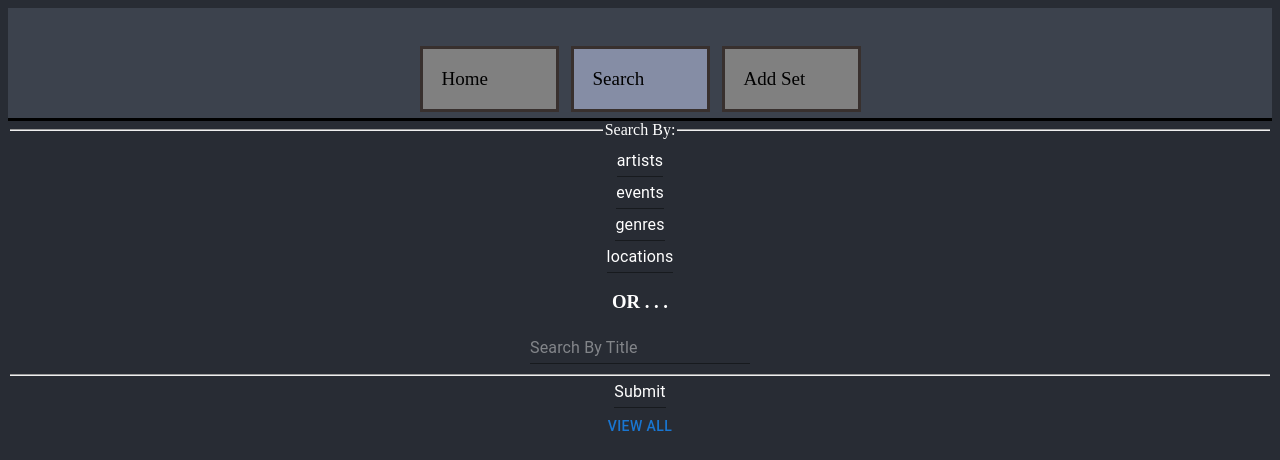
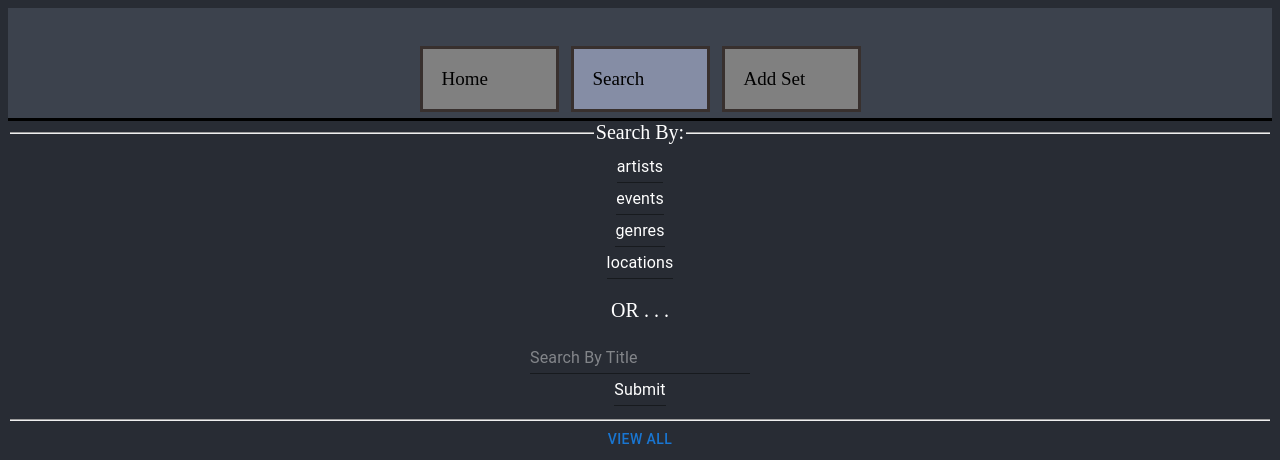
Before and after one commit to fusion407/Electronic-Dance-Music-Application, a React (Create React App) app: page /search in a window 1280 px wide. Shown: the top 460 px of the page. Built offline with nearby package versions, Linux system fonts and the light colour scheme; no server answers; grey boxes are pictures that could not be loaded.

Commit message:
added event listeners to inputs in Search components

```diff
--- a/src/App.css
+++ b/src/App.css
@@ -43,8 +43,11 @@ html {
 fieldset {
   border-left : hidden;
   border-right : hidden;
-
+  font-size: 20px;
 }
+/* h3 {
+  text-decoration: underline;
+} */
 
 .App-link {
   color: #61dafb;
--- a/src/components/Search.js
+++ b/src/components/Search.js
@@ -3,11 +3,40 @@ import SearchForm from "./SearchForm"
 import { useState } from 'react'
 
 function Search() {
-    const[formData, setFormData] = useState(
-    )
+    const[searchQuery, setSearchQuery] = useState({
+        title: '',
+    });
+
+    function handleClick(e) {
+        e.preventDefault();
+        console.log("clicked!")
+        console.log(e.target.value)
+        console.log(e)
+    }
+
+    function handleChange(e) {
+        e.preventDefault();
+        setSearchQuery({
+            ...searchQuery,
+            [e.target.name]: e.target.value,
+        });
+    }
+
+    function handleSubmit(e) {
+        e.preventDefault();
+        console.log("submitted!")
+        console.log(searchQuery)
+        console.log(e);
+    }
+
     return (
         <>
-            <SearchForm />
+            <SearchForm
+                handleSubmit={handleSubmit}
+                handleClick={handleClick}
+                searchQuery={searchQuery}
+                handleChange={handleChange}
+            />
             <SetCard />
         </>
       );
--- a/src/components/SearchForm.js
+++ b/src/components/SearchForm.js
@@ -1,9 +1,7 @@
 import Button from '@mui/material/Button';
 import Input from '@mui/material/Input';
-import { useState} from 'react'
 
-function SearchForm() {
-    const[formData, setFormData] = useState();
+function SearchForm({handleSubmit, handleClick, searchQuery, handleChange}) {
     const formStyle = {
         color : "white",
     }
@@ -12,7 +10,7 @@ function SearchForm() {
     // }
     return(
         <>
-            <form>
+            <form onSubmit={handleSubmit}>
                 <div className="searchForm">
                     <fieldset>
                         <legend>Search By:</legend>
@@ -23,6 +21,7 @@ function SearchForm() {
                                 name="search"
                                 value="artists"
                                 style={formStyle}
+                                onClick={handleClick}
                             />
                         </div>
 
@@ -33,6 +32,7 @@ function SearchForm() {
                                 name="search"
                                 value="events"
                                 style={formStyle}
+                                onClick={handleClick}
                             />
                         </div>
 
@@ -43,6 +43,7 @@ function SearchForm() {
                                 name="search"
                                 value="genres"
                                 style={formStyle}
+                                onClick={handleClick}
                             />
                         </div>
 
@@ -53,22 +54,21 @@ function SearchForm() {
                                 name="search"
                                 value="locations"
                                 style={formStyle}
+                                onClick={handleClick}
                             />
                         </div>
-                        <h3>OR . . .</h3>
+
+                        <p>OR . . .</p>
 
                         <div>
                             <Input
                                 type="search"
                                 name="title"
-                            value={formData}
+                                value={searchQuery.title}
                                 style={formStyle}
-                            // onChange={handleChange}
+                                onChange={handleChange}
                                 placeholder="Search By Title"
                             />
-                        </div>
-                    </fieldset>
-
                         </div>
 
                         <div>
@@ -80,6 +80,12 @@ function SearchForm() {
                             />
                         </div>
 
+                    </fieldset>
+
+                </div>
+
+
+
             </form>
             <Button variant="text">View All</Button>
         </>
```
Lines whose indentation alone changed are shown as unchanged.
